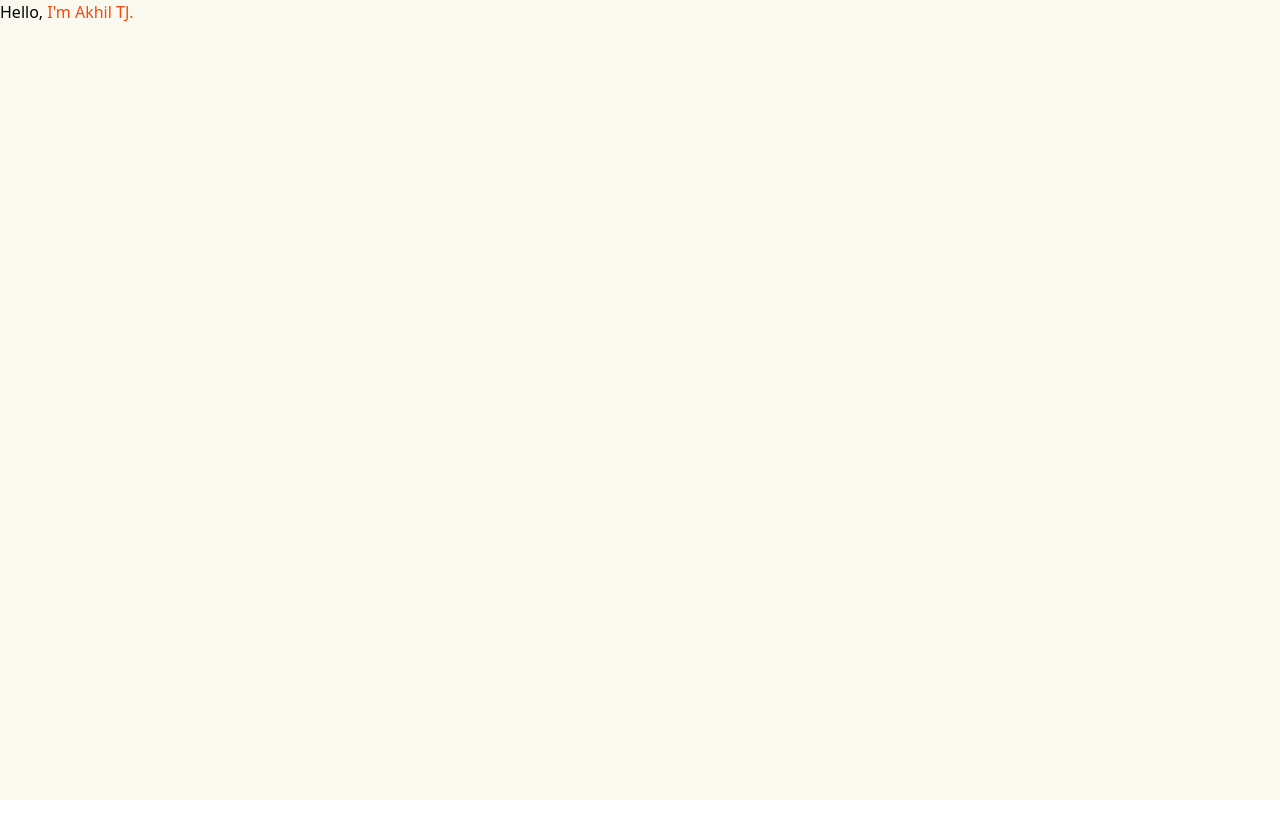
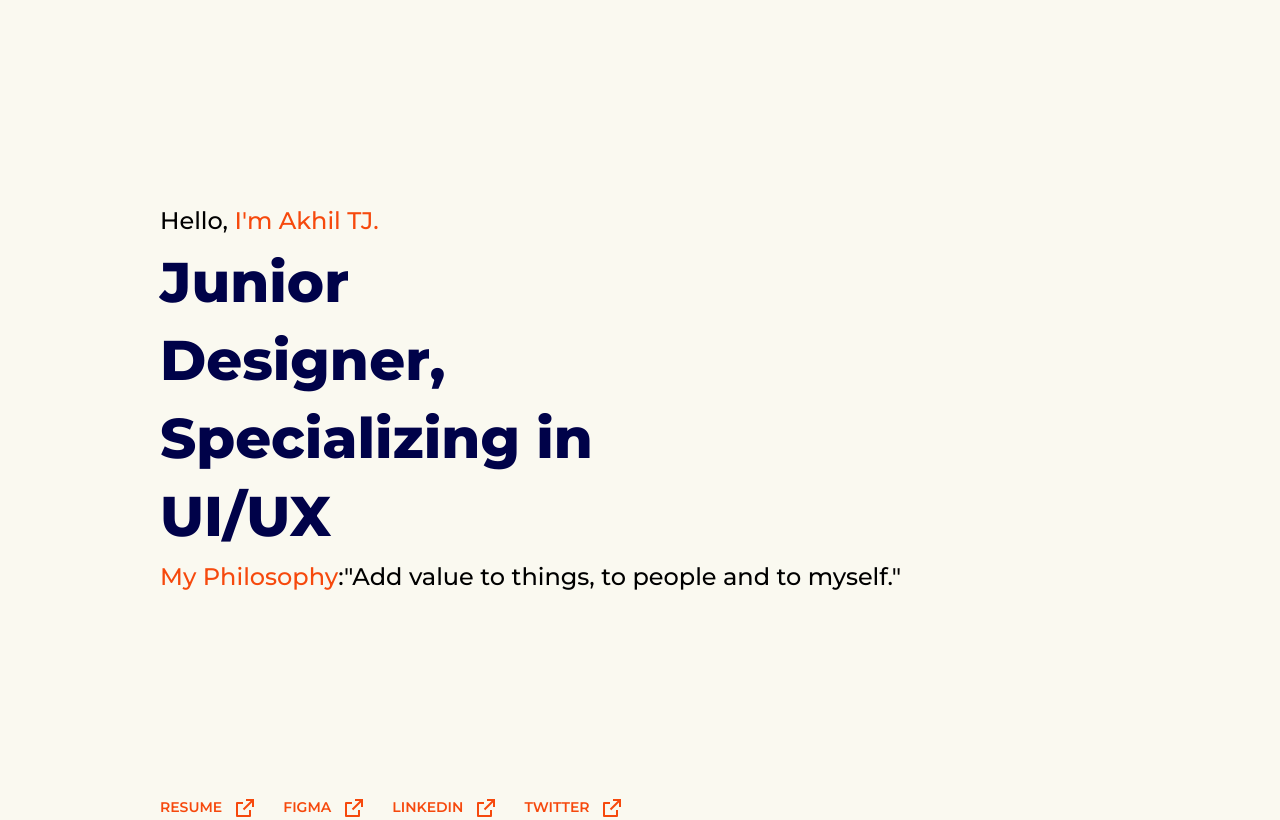
Before and after one commit to Thekkini/akhil_tj_portfolio, a React (Create React App) app: page / in a window 1280 px wide. Built offline with nearby package versions, Linux system fonts and the light colour scheme.

Commit message:
hero section completed

```diff
--- a/public/index.html
+++ b/public/index.html
@@ -8,6 +8,12 @@
     <meta
       name="description"
       content="Web site created using create-react-app"
+    />
+    <link rel="preconnect" href="https://fonts.googleapis.com" />
+    <link rel="preconnect" href="https://fonts.gstatic.com" crossorigin />
+    <link
+      href="https://fonts.googleapis.com/css2?family=Jost:ital,wght@0,100;0,200;0,300;0,400;0,500;0,600;0,700;0,800;0,900;1,100;1,200;1,300;1,400;1,500;1,600;1,700;1,800;1,900&family=Montserrat:ital,wght@0,100;0,200;0,300;0,400;0,500;0,600;0,700;0,800;0,900;1,100;1,200;1,300;1,400;1,500;1,600;1,700;1,800;1,900&display=swap"
+      rel="stylesheet"
     />
     <link rel="apple-touch-icon" href="%PUBLIC_URL%/logo192.png" />
     <!--
--- a/src/App.js
+++ b/src/App.js
@@ -3,7 +3,7 @@ import Home from './pages/Home';
 
 function App() {
   return (
-    <div className='min-h-screen bg-myLight'>
+    <div className='min-h-screen bg-myLight px-[16px] lg:px-[160px]'>
       <Home />
     </div>
   );
--- a/src/components/Hero.js
+++ b/src/components/Hero.js
@@ -1,12 +1,47 @@
 import React from 'react';
+import { socialMedia } from '../data';
 
 function Hero() {
   return (
-    <div className=''>
+    <div className='pt-[66px] lg:pt-[203px]'>
       <div>
-        <p>
+        <p className='main-para pb-[4px]'>
           Hello, <span className='text-myRed'>I'm Akhil TJ.</span>
         </p>
+        <h1 className='main-heading w-min pb-[4px] lg:w-1/2'>
+          Junior Designer, Specializing in UI/UX
+        </h1>
+        <p className='main-para pr-[30px]'>
+          <span className='text-myRed'>My Philosophy</span>:"Add value to
+          things, to people and to myself."
+        </p>
+      </div>
+      <div className='hidden gap-[26.5px] pt-[201.5px] lg:flex'>
+        {socialMedia.map((item, index) => {
+          return (
+            <a
+              key={index}
+              href={item.link}
+              className='button flex items-center justify-center space-x-[10.5px]'
+            >
+              <p>{item.name}</p>
+              <div>
+                <svg
+                  xmlns='http://www.w3.org/2000/svg'
+                  viewBox='0 0 24 24'
+                  width='24'
+                  height='24'
+                >
+                  <path fill='none' d='M0 0h24v24H0z' />
+                  <path
+                    d='M10 6v2H5v11h11v-5h2v6a1 1 0 0 1-1 1H4a1 1 0 0 1-1-1V7a1 1 0 0 1 1-1h6zm11-3v8h-2V6.413l-7.793 7.794-1.414-1.414L17.585 5H13V3h8z'
+                    fill='rgba(246,73,13,1)'
+                  />
+                </svg>
+              </div>
+            </a>
+          );
+        })}
       </div>
     </div>
   );
--- a/src/data.js
+++ b/src/data.js
@@ -0,0 +1,20 @@
+//Data for social media links on hero section of home page
+export const socialMedia = [
+    {
+        name: 'Resume',
+        link: "/"
+    },
+    {
+        name: 'Figma',
+        link: "/"
+    },
+    {
+        name: 'Linkedin',
+        link: "/"
+    },
+    {
+        name: 'Twitter',
+        link: "/"
+    },
+
+]
--- a/src/index.css
+++ b/src/index.css
@@ -1,6 +1,12 @@
 @tailwind base;
 @tailwind components;
 @tailwind utilities;
+
+@layer base {
+  * {
+    font-family: 'Montserrat', sans-serif;
+  }
+}
 
 .main-heading {
   @apply text-myBlue text-[44px] font-extrabold leading-[60px] lg:text-[56px] lg:leading-[78px];
@@ -19,5 +25,5 @@
 }
 
 .button {
-  @apply text-[14px] font-semibold text-myRed;
+  @apply text-[14px] font-semibold uppercase text-myRed;
 }
```
